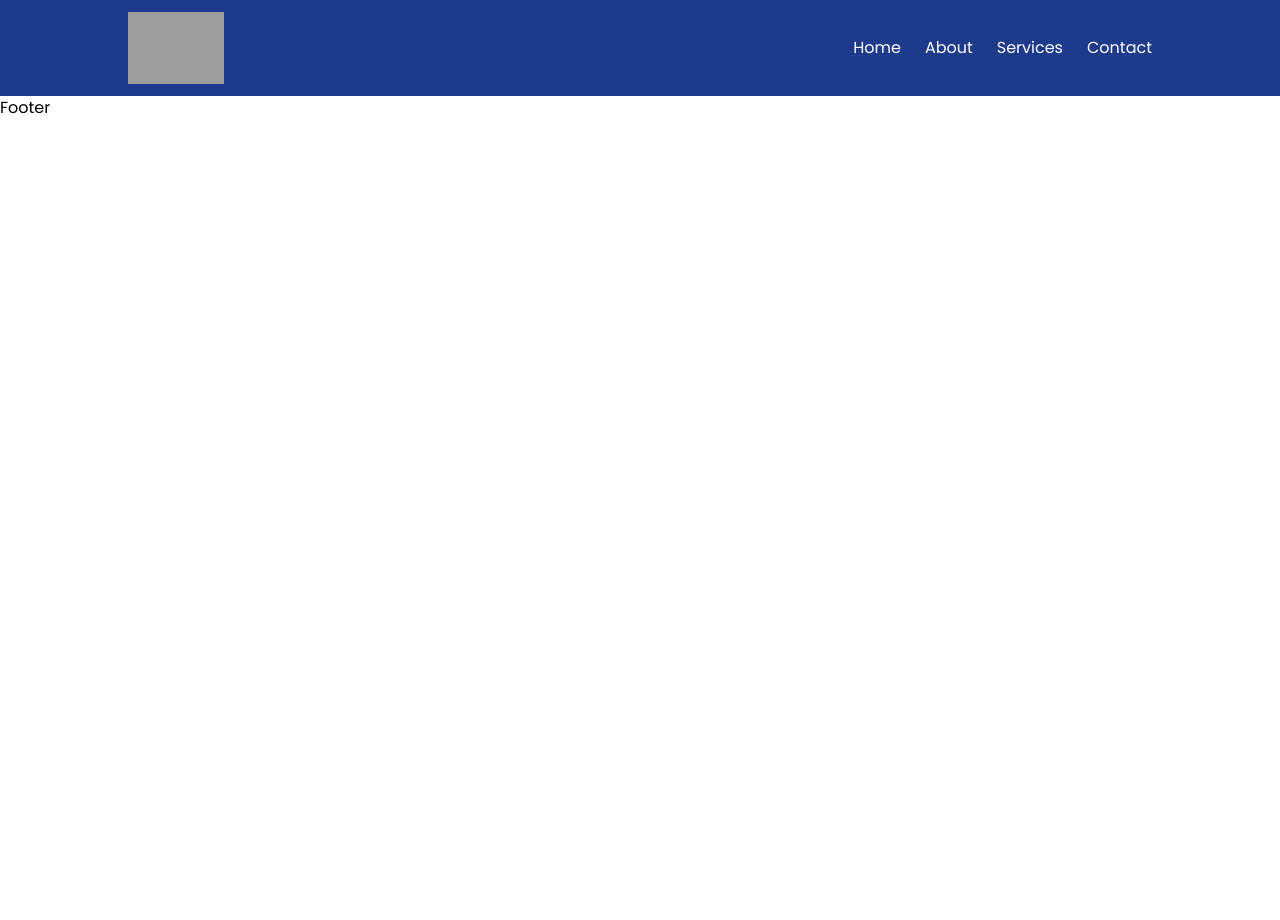
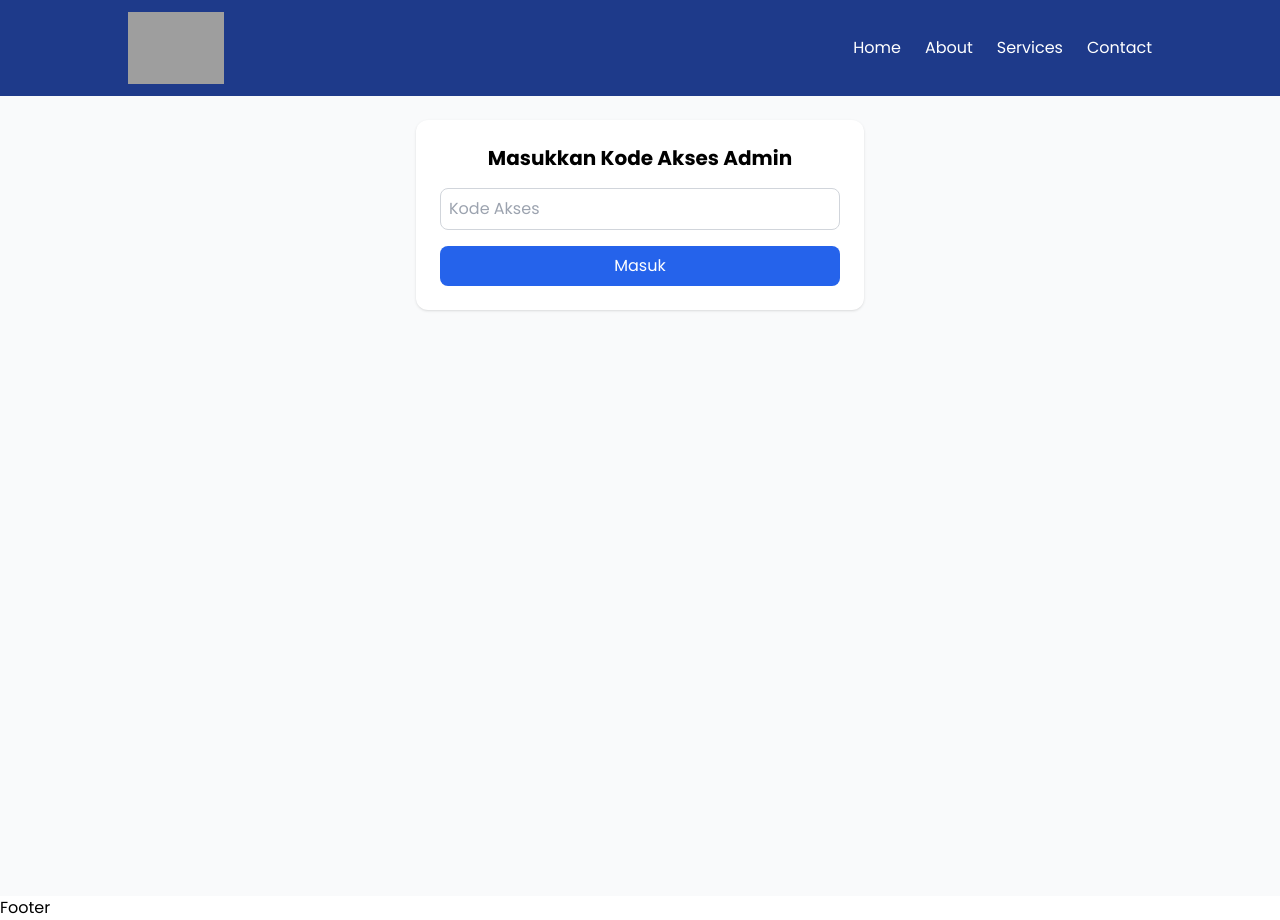
Before and after one commit to Aisyhnabilaaa/tkd_kppn_palu, a React (Vite) app: page /admin in a window 1280 px wide. Before the commit the page ends 800 px from the top, so only its background shows below. Built offline with nearby package versions, Linux system fonts and the light colour scheme; grey boxes are pictures that could not be loaded.

Commit message:
tambah halaman admin

```diff
--- a/src/App.jsx
+++ b/src/App.jsx
@@ -16,6 +16,8 @@ import DongalaChartPage from "./pages/DonggalaChartPage";
 import ParimoChartPage from "./pages/ParimoChartPage";
 import SigiChartPage from "./pages/SigiChartPage";
 import TablePage from "./pages/TablePage";
+
+import AdminDashboard from "./pages/Admin/AdminDashboard";
 
 function App() {
   return (
@@ -36,6 +38,7 @@ function App() {
         <Route path="/Palucharts" element={<PaluChartPage />} />
         <Route path="/input" element={<FormInputTKD />} />
         <Route path="/table" element={<TablePage />} />
+        <Route path="/admin" element={<AdminDashboard />} />
 
       </Routes>
 
--- /dev/null
+++ b/src/pages/Admin/AdminDashboard.jsx
@@ -0,0 +1,69 @@
+import { useState } from 'react'
+
+import FormInputTKD from '../FormInputTKD'
+import TablePage from '../TablePage'
+
+const ADMIN_API_KEY = import.meta.env.VITE_ADMIN_API_KEY
+
+const AdminDashboard = () => {
+  const [apiKeyInput, setApiKeyInput] = useState('')
+  const [hasAccess, setHasAccess] = useState(false)
+  const [activeTab, setActiveTab] = useState('form') // 'form' atau 'table'
+  const [message, setMessage] = useState('')
+
+  const handleAccessSubmit = e => {
+    e.preventDefault()
+    if (apiKeyInput === ADMIN_API_KEY) {
+      setHasAccess(true)
+    } else {
+      setMessage('❌ Kode akses salah!')
+    }
+  }
+
+  return (
+    <div className="min-h-screen bg-gray-50 p-6">
+      {!hasAccess ? (
+        <div className="max-w-md mx-auto bg-white p-6 rounded-xl shadow">
+          <h2 className="text-xl font-bold text-center mb-4">Masukkan Kode Akses Admin</h2>
+          <form onSubmit={handleAccessSubmit} className="space-y-4">
+            <input
+              type="password"
+              value={apiKeyInput}
+              onChange={(e) => setApiKeyInput(e.target.value)}
+              placeholder="Kode Akses"
+              className="w-full border border-gray-300 p-2 rounded-lg"
+              required
+            />
+            <button type="submit" className="w-full bg-blue-600 text-white py-2 rounded-lg hover:bg-blue-700">
+              Masuk
+            </button>
+            {message && <p className="text-red-600 text-center">{message}</p>}
+          </form>
+        </div>
+      ) : (
+        <div className="max-w-7xl mx-auto">
+          {/* Navbar/Tabs */}
+          <div className="flex justify-center gap-4 mb-8">
+            <button
+              onClick={() => setActiveTab('form')}
+              className={`px-4 py-2 rounded-md font-semibold ${activeTab === 'form' ? 'bg-blue-600 text-white' : 'bg-white border'}`}
+            >
+              Input Data
+            </button>
+            <button
+              onClick={() => setActiveTab('table')}
+              className={`px-4 py-2 rounded-md font-semibold ${activeTab === 'table' ? 'bg-blue-600 text-white' : 'bg-white border'}`}
+            >
+              Lihat Tabel
+            </button>
+          </div>
+
+          {/* Halaman Aktif */}
+          {activeTab === 'form' ? <FormInputTKD hideAccessCheck={true} /> : <TablePage hideAccessCheck={true} />}
+        </div>
+      )}
+    </div>
+  )
+}
+
+export default AdminDashboard
--- a/src/pages/DonggalaPage.jsx
+++ b/src/pages/DonggalaPage.jsx
@@ -77,7 +77,7 @@ const SultengPage = () => {
               <h6 className="text-2xl text-amber-400 ml-2">Sekilas <span className="text-blue-800">Tentang</span></h6>
               <h1 className="text-3xl font-bold ml-4">Kabupaten Donggala</h1>
             </div>
-            <p className="mb-10 text-center mt-3 mx-5 text-base text-justify">
+            <p className="mb-10 text-center mt-3 mx-5 text-lg text-justify">
               Kabupaten Donggala merupakan salah
               satu kabupaten tertua di Provinsi Sulawesi Tengah, yang memiliki sejarah panjang dan peran penting
               dalam perkembangan wilayah ini. Ibu kota kabupatennya adalah Banawa, yang terletak di pesisir barat
--- a/src/pages/FormInputTKD.jsx
+++ b/src/pages/FormInputTKD.jsx
@@ -3,7 +3,8 @@ import axios from 'axios'
 
 const ADMIN_API_KEY = import.meta.env.VITE_ADMIN_API_KEY
 
-const FormInputTKD = () => {
+const FormInputTKD = ({ hideAccessCheck = false }) => {
+
   const [apiKeyInput, setApiKeyInput] = useState('')
   const [hasAccess, setHasAccess] = useState(false)
   const [formData, setFormData] = useState({
@@ -21,7 +22,7 @@ const FormInputTKD = () => {
   const handleAccessSubmit = e => {
     e.preventDefault()
     if (apiKeyInput === ADMIN_API_KEY) {
-      setHasAccess(true)
+      if (!hideAccessCheck) setHasAccess(true)
     } else {
       setMessage('❌ Kode akses salah!')
     }
@@ -62,7 +63,7 @@ const FormInputTKD = () => {
 
   return (
     <div className='max-w-xl mx-auto bg-white p-6 rounded-xl shadow-md'>
-      {!hasAccess ? (
+      {!hasAccess && !hideAccessCheck ? (
         <>
           <h2 className='text-xl font-bold mb-4 text-center'>
             Masukkan Kode Akses Admin
--- a/src/pages/PaluPage.jsx
+++ b/src/pages/PaluPage.jsx
@@ -81,7 +81,7 @@ const SultengPage = () => {
                 <h6 className="text-2xl text-amber-400 ml-2">Sekilas <span className="text-blue-800">Tentang</span></h6>
                 <h1 className="text-5xl font-bold ml-4">Kota Palu</h1>
               </div>
-              <p className="mb-10 text-center mt-3 mx-5 text-base text-justify">
+              <p className="mb-10 text-center mt-3 mx-5 text-lg text-justify">
                 Kota Palu merupakan pusat pemerintahan,
                 ekonomi, pendidikan, dan kebudayaan di Provinsi Sulawesi Tengah. Terletak di pesisir barat Pulau Sulawesi,
                 kota ini menghadap langsung ke Teluk Palu dan dikelilingi oleh pegunungan, menjadikannya daerah dengan
--- a/src/pages/SigiPage.jsx
+++ b/src/pages/SigiPage.jsx
@@ -79,7 +79,7 @@ const SigiPage = () => {
               <h6 className="text-2xl text-amber-400 ml-2">Sekilas <span className="text-blue-800">Tentang</span></h6>
               <h1 className="text-4xl font-bold ml-4">Kabupaten Sigi</h1>
             </div>
-            <p className="mb-10 text-center mt-3 mx-5 text-base text-justify">
+            <p className="mb-10 text-center mt-3 mx-5 text-lg text-justify">
               Kabupaten Sigi merupakan salah satu kabupaten di Provinsi Sulawesi
               Tengah yang dibentuk pada tahun 2008 sebagai hasil pemekaran dari Kabupaten Donggala. Ibu kotanya terletak di Bora,
               Kecamatan Sigi Biromaru. Kabupaten ini dikenal dengan wilayahnya yang subur, serta kedekatannya dengan Kota Palu.
--- a/src/pages/SultengPage.jsx
+++ b/src/pages/SultengPage.jsx
@@ -77,7 +77,7 @@ const SultengPage = () => {
               <h6 className="text-2xl text-amber-400 ml-2">Sekilas <span className="text-blue-800">Tentang</span></h6>
               <h1 className="text-3xl font-bold ml-4">Sulawesi Tengah</h1>
             </div>
-            <p className="mb-10 text-center mt-3 mx-5 text-base text-justify">
+            <p className="mb-10 text-center mt-3 mx-5 text-lg text-justify">
               Sulawesi Tengah adalah salah satu provinsi di Pulau Sulawesi dengan ibu kota di Kota Palu.
               Memiliki luas wilayah sekitar 61.841 km<sup>2</sup> dan terdiri dari 13 kabupaten serta 1 kota.
               Provinsi ini dikenal sebagai daerah yang kaya akan sumber daya alam dan keanekaragaman budaya.</p>
--- a/src/pages/TablePage.jsx
+++ b/src/pages/TablePage.jsx
@@ -6,7 +6,7 @@ import { MdDelete } from "react-icons/md";
 
 const ADMIN_API_KEY = import.meta.env.VITE_ADMIN_API_KEY;
 
-const AdminTKDTable = () => {
+const AdminTKDTable = ({ hideAccessCheck = false }) => {
   const [apiKeyInput, setApiKeyInput] = useState("");
   const [hasAccess, setHasAccess] = useState(false);
   const [tahun, setTahun] = useState("");
@@ -39,7 +39,7 @@ const AdminTKDTable = () => {
   const handleAccessSubmit = (e) => {
     e.preventDefault();
     if (apiKeyInput === ADMIN_API_KEY) {
-      setHasAccess(true);
+      if (!hideAccessCheck) setHasAccess(true)
     } else {
       setMessage("❌ Kode akses salah!");
     }
@@ -47,7 +47,8 @@ const AdminTKDTable = () => {
 
   return (
     <div className="max-w-7xl mx-auto p-6 ">
-      {!hasAccess ? (
+      {!hasAccess && !hideAccessCheck ? (
+
         <div className="max-w-md mx-auto bg-white p-6 rounded-xl shadow">
           <h2 className="text-xl font-bold text-center mb-4">Masukkan Kode Akses Admin</h2>
           <form onSubmit={handleAccessSubmit} className="space-y-4">
```
Also changed, not shown: src/pages/ParimoPage.jsx (+9 -4 lines).
